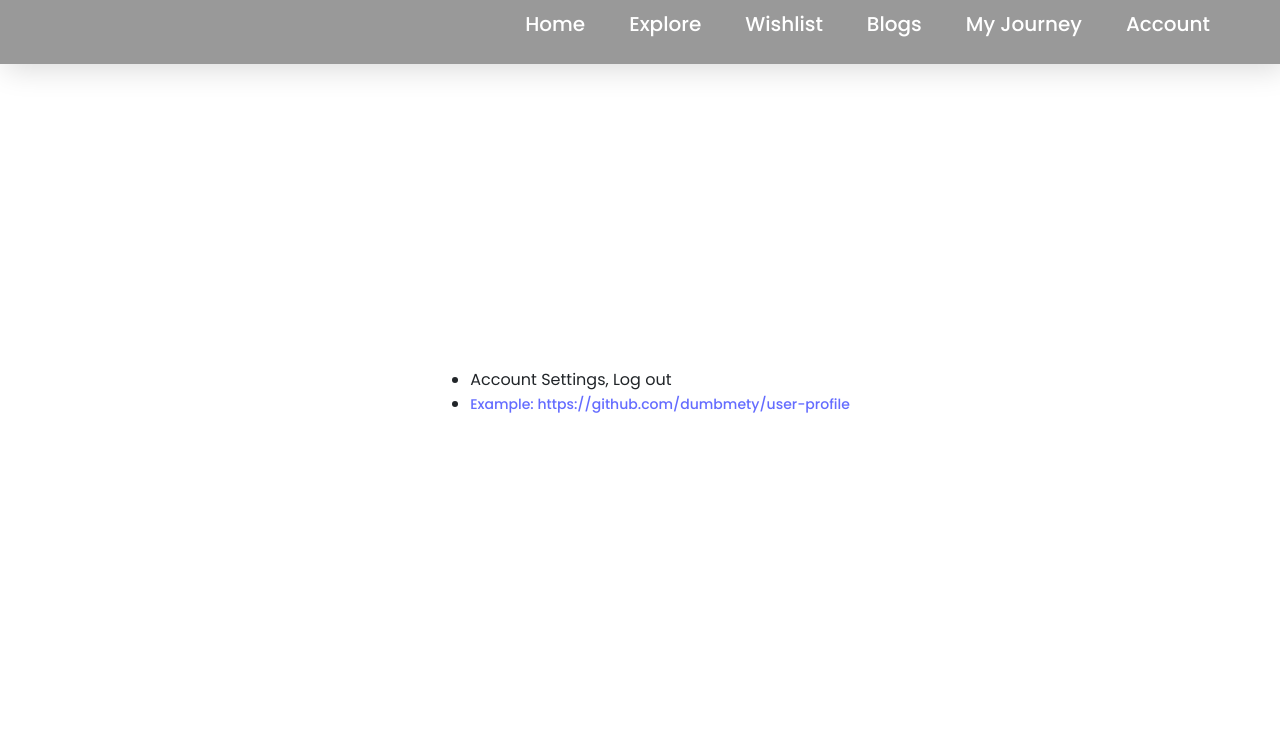
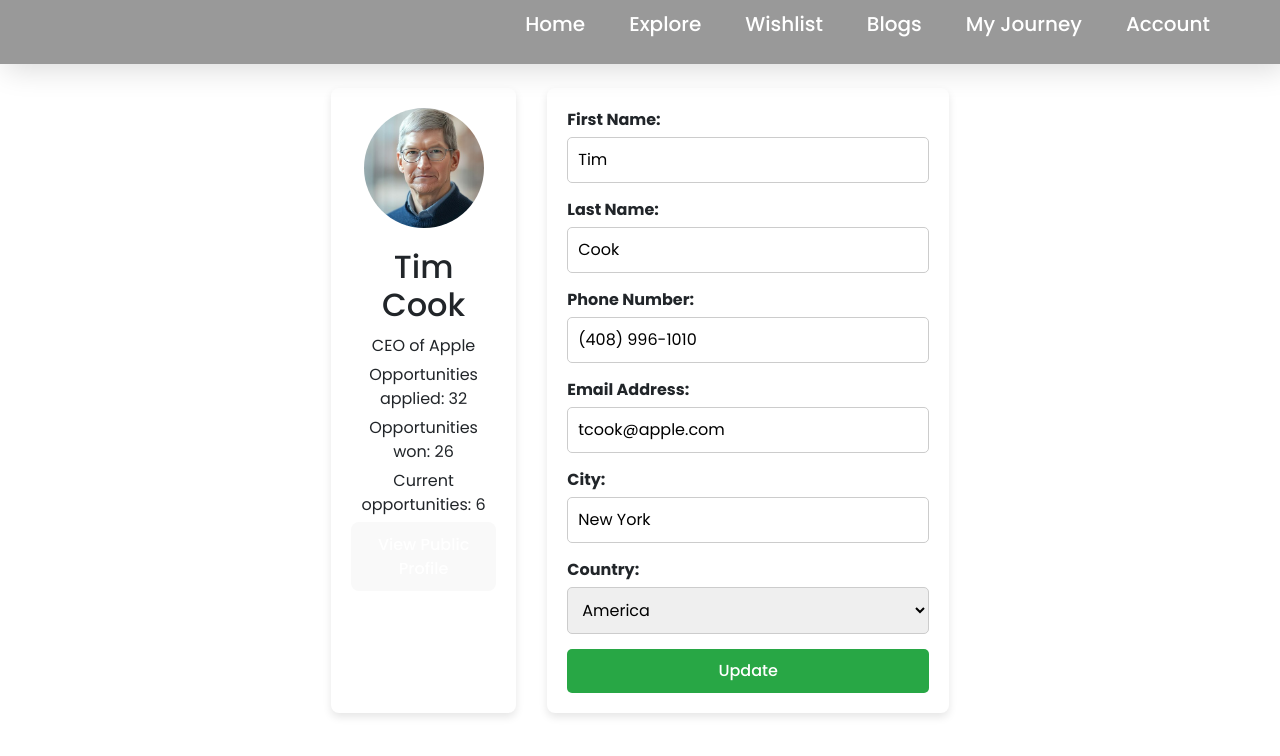
Before and after one commit to 1709abhishek/Travelopedia, a React (Vite) app: page /account in a window 1280 px wide. Shown: the top 756 px of the page. Built offline with nearby package versions, Linux system fonts and the light colour scheme.

Commit message:
AccountPage update

```diff
--- a/src/components/AccountPage.jsx
+++ b/src/components/AccountPage.jsx
@@ -1,21 +1,117 @@
+import React, { useState } from 'react';
+import '../styles/accountpage.css';
+import cook from "../assets/cook.jpg";
 import Header from "../components/Header.jsx";
 
-function AccountPage() {
-    return (
-        <div>
-          <div className="content-other">
-            <Header></Header>
+
+
+
+
+const AccountPage = () => {
+  const [formData, setFormData] = useState({
+    firstName: 'Tim',
+    lastName: 'Cook',
+    phoneNumber: '(408) 996-1010',
+    email: 'tcook@apple.com',
+    city: 'New York',
+    country: 'America'
+  });
+
+  const handleInputChange = (e) => {
+    const { name, value } = e.target;
+    setFormData({ ...formData, [name]: value });
+  };
+
+  const handleSubmit = (e) => {
+    e.preventDefault();
+    // Logic to handle form submission or API call
+    console.log('Updated Info: ', formData);
+  };
+
+  return (
+
+    <div className="account-page">
+      <div className="content-other">
+        <Header></Header>
+      </div>
+      <div className="sidebar">
+        <div className="profile">
+          <img src={cook} alt="Profile" className="profile-pic" />
+          <h2>Tim Cook</h2>
+          <p>CEO of Apple</p>
+          <p>Opportunities applied: 32</p>
+          <p>Opportunities won: 26</p>
+          <p>Current opportunities: 6</p>
+          <button>View Public Profile</button>
+        </div>
+      </div>
+      <div className="main-content">
+        <form onSubmit={handleSubmit}>
+          <div className="form-group">
+            <label>First Name:</label>
+            <input
+              type="text"
+              name="firstName"
+              value={formData.firstName}
+              onChange={handleInputChange}
+            />
           </div>
-          <ul>
-            <li>
-              Account Settings, Log out
-            </li>
-            <li>
-            <a href='https://github.com/dumbmety/user-profile'>Example: https://github.com/dumbmety/user-profile</a>
-            </li>
-          </ul>
-        </div>
-      );
-}
+          <div className="form-group">
+            <label>Last Name:</label>
+            <input
+              type="text"
+              name="lastName"
+              value={formData.lastName}
+              onChange={handleInputChange}
+            />
+          </div>
+          <div className="form-group">
+            <label>Phone Number:</label>
+            <input
+              type="tel"
+              name="phoneNumber"
+              value={formData.phoneNumber}
+              onChange={handleInputChange}
+            />
+          </div>
+          <div className="form-group">
+            <label>Email Address:</label>
+            <input
+              type="email"
+              name="email"
+              value={formData.email}
+              onChange={handleInputChange}
+            />
+          </div>
+          <div className="form-group">
+            <label>City:</label>
+            <input
+              type="text"
+              name="city"
+              value={formData.city}
+              onChange={handleInputChange}
+            />
+          </div>
+          <div className="form-group">
+            <label>Country:</label>
+            <select
+              name="country"
+              value={formData.country}
+              onChange={handleInputChange}
+            >
+              <option value="America">America</option>
+              <option value="Canada">Canada</option>
+              <option value="United Kingdom">United Kingdom</option>
+              {/* More options */}
+            </select>
+          </div>
+          <button type="submit">Update</button>
+        </form>
+      </div>
+    </div>
+
+  );
+};
+
 
 export default AccountPage;
--- /dev/null
+++ b/src/styles/accountpage.css
@@ -0,0 +1,112 @@
+/* Layout for AccountPage */
+.account-page {
+    display: flex;
+    justify-content: space-between;
+    padding: 20px;
+    max-width: 1200px;
+    margin: 0 auto;
+  }
+
+  .sidebar {
+    width: 30%;
+    background-color: #fff;
+    padding: 20px;
+    box-shadow: 0 4px 8px rgba(0, 0, 0, 0.1);
+    border-radius: 8px;
+  }
+
+  .main-content {
+    width: 65%;
+    background-color: #fff;
+    padding: 20px;
+    box-shadow: 0 4px 8px rgba(0, 0, 0, 0.1);
+    border-radius: 8px;
+  }
+
+  /* Profile Styles */
+  .profile {
+    text-align: center;
+  }
+
+  .profile-pic {
+    width: 120px;
+    height: 120px;
+    border-radius: 50%;
+    object-fit: cover;
+    margin-bottom: 10px;
+  }
+
+  .profile h2 {
+    margin: 10px 0;
+  }
+
+  .profile p {
+    margin: 5px 0;
+  }
+
+  button {
+    background-color: #007bff;
+    color: white;
+    padding: 10px;
+    border: none;
+    border-radius: 5px;
+    cursor: pointer;
+  }
+
+  button:hover {
+    background-color: #0056b3;
+  }
+
+  /* Form Styling */
+  form {
+    display: flex;
+    flex-direction: column;
+  }
+
+  .form-group {
+    margin-bottom: 15px;
+  }
+
+  label {
+    font-weight: bold;
+    margin-bottom: 5px;
+    display: block;
+  }
+
+  input[type="text"],
+  input[type="email"],
+  input[type="tel"],
+  select {
+    width: 100%;
+    padding: 10px;
+    border: 1px solid #ccc;
+    border-radius: 5px;
+    font-size: 16px;
+  }
+
+  button[type="submit"] {
+    background-color: #28a745;
+    padding: 10px;
+    border: none;
+    color: white;
+    border-radius: 5px;
+    cursor: pointer;
+  }
+
+  button[type="submit"]:hover {
+    background-color: #218838;
+  }
+
+  /* Responsive Layout */
+  @media (max-width: 768px) {
+    .account-page {
+      flex-direction: column;
+      align-items: center;
+    }
+
+    .sidebar,
+    .main-content {
+      width: 100%;
+      margin-bottom: 20px;
+    }
+  }
```
Also changed, not shown: src/assets/cook.jpg (added).
